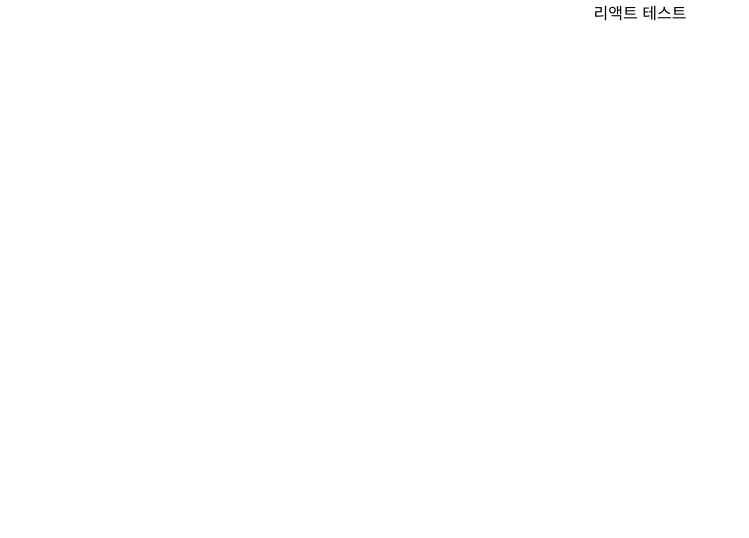
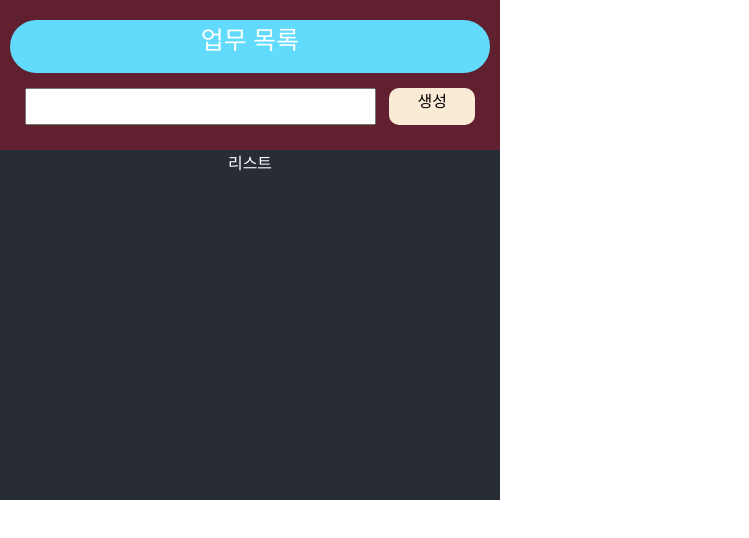
Before and after one commit to seg177/React-todoList, a React (Create React App) app: page / in a window 1280 px wide. Shown: the top 538 px of the page, without its empty margins (0-749 px from the left). Built offline with nearby package versions, Linux system fonts and the light colour scheme.

Commit message:
header 컴포넌트 제작

```diff
--- a/src/App.js
+++ /dev/null
@@ -1,11 +0,0 @@
-import './App.css';
-
-function App() {
-  return (
-    <div className="App">
-      리액트 테스트
-    </div>
-  );
-}
-
-export default App;
--- /dev/null
+++ b/src/component/Header.css
@@ -0,0 +1,44 @@
+.container{
+    width: 100%;
+    height: 30%;
+    background: #602030;
+    float: left;
+}
+.title{
+    width: 96%;
+    height: 35%;
+    color: white;
+    font-size: 25px;
+    margin: 0 auto;
+    margin-top: 4%;
+    overflow: hidden;
+    text-align: center;
+    border-radius: 30px;
+    background: #61dafb;
+}
+
+.div_inputContainer{
+    display: flex;
+    width: 90%;
+    height: 25%;
+    color: black;
+    margin: 0 auto;
+    margin-top: 3%;
+    flex-direction: row;
+}
+
+.div_input{
+    flex: 4;
+}
+
+.div_btnContainer{
+    flex: 1;
+    margin-left: 3%;
+}
+.btn{
+    width: 100%;
+    height: 100%;
+    background: antiquewhite;
+    border-radius: 10px;
+    cursor: pointer;
+}
--- /dev/null
+++ b/src/component/Header.js
@@ -0,0 +1,52 @@
+import React, {Component} from 'react';
+import './Header.css';
+
+class Header extends Component{
+    constructor(props) {
+        super(props);
+        this.state = {
+            text: '',
+        };
+    }
+
+    onChange(e){
+        //console.log(e.target.value);
+        this.setState({text: e.target.value});
+    }
+    onSubmit(){
+        this.props.createToDo(this.state.text);
+    }
+    onKeyDown(e){
+        //console.log(e.key);
+        if(e.key === "Enter"){
+            this.onSubmit();
+        }
+    }
+
+    render() {
+        return(
+            <div className="container">
+                <div className="title">
+                    업무 목록
+                </div>
+
+                <div className="div_inputContainer">
+                    {/*Input*/}
+                    <input className="div_input"
+                           value={this.state.text}
+                           onChange={this.onChange.bind(this)}
+                           onKeyDown={this.onKeyDown.bind(this)}
+                           onSubmit={this.onSubmit.bind(this)}
+                    />
+                    {/*생성 버튼*/}
+                    <div className="div_btnContainer">
+                        <div className="btn" onClick={this.onSubmit.bind(this)}>
+                            생성
+                        </div>
+                    </div>
+                </div>
+            </div>
+        );
+    }
+}
+export default Header;
--- /dev/null
+++ b/src/component/List.css
@@ -0,0 +1,7 @@
+.listContainer{
+    width: 100%;
+    height: 70%;
+    float: left;
+    background: #282c34;
+    color: white;
+}
--- /dev/null
+++ b/src/component/List.js
@@ -0,0 +1,17 @@
+import React, {Component} from 'react';
+import './List.css';
+class List extends Component{
+    constructor(props) {
+        super(props);
+    }
+
+
+    render() {
+        return(
+            <div className= "listContainer">
+                리스트
+            </div>
+        );
+    }
+}
+export default List;
--- a/src/App.css
+++ b/src/container/App.css
@@ -1,5 +1,9 @@
 .App {
   text-align: center;
+  width: 500px;
+  height: 500px;
+  background: #ffb8cf;
+  float: left;
 }
 
 .App-logo {
--- /dev/null
+++ b/src/container/App.js
@@ -0,0 +1,24 @@
+import './App.css';
+import React ,{Component}from "react";
+import ToDoHeader from "../component/Header";
+import List from '../component/List';
+
+class App extends Component{
+
+    createToDo(){
+        console.log('create!');
+    }
+
+    render() {
+        return (
+            <div className="App">
+                <ToDoHeader
+                    createToDo={this.createToDo.bind(this)}
+                />
+                <List />
+            </div>
+        );
+    }
+}
+
+export default App;
--- a/src/index.css
+++ b/src/index.css
@@ -1,10 +1,7 @@
 body {
   margin: 0;
-  font-family: -apple-system, BlinkMacSystemFont, 'Segoe UI', 'Roboto', 'Oxygen',
-    'Ubuntu', 'Cantarell', 'Fira Sans', 'Droid Sans', 'Helvetica Neue',
-    sans-serif;
-  -webkit-font-smoothing: antialiased;
-  -moz-osx-font-smoothing: grayscale;
+  background: #ffffff;
+  padding: 0;
 }
 
 code {
--- a/src/index.js
+++ b/src/index.js
@@ -1,7 +1,7 @@
 import React from 'react';
 import ReactDOM from 'react-dom';
 import './index.css';
-import App from './App';
+import App from './container/App';
 import reportWebVitals from './reportWebVitals';
 
 ReactDOM.render(
```
Also changed, not shown: 2 other files (tests, documents, lock files or other folders).
